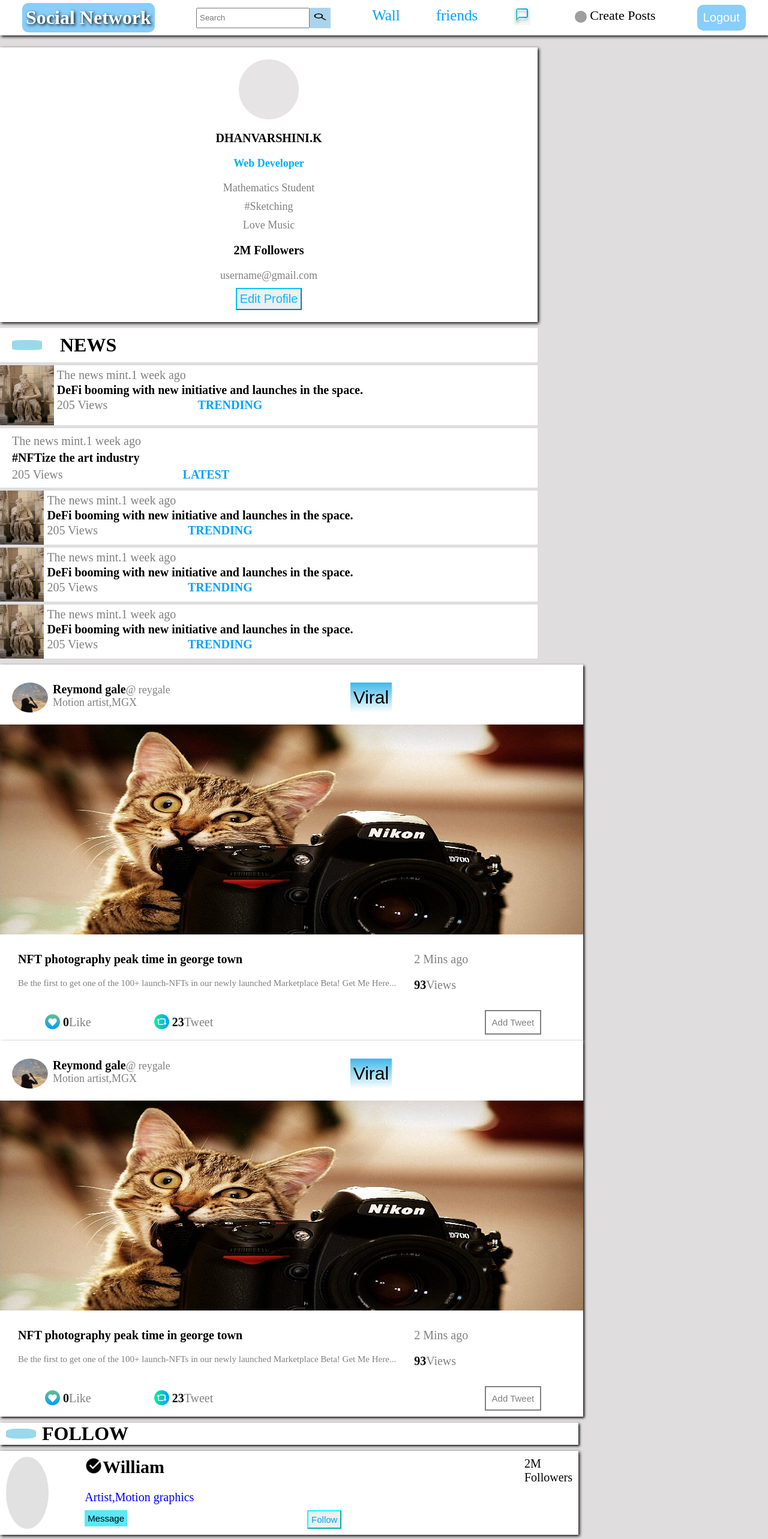
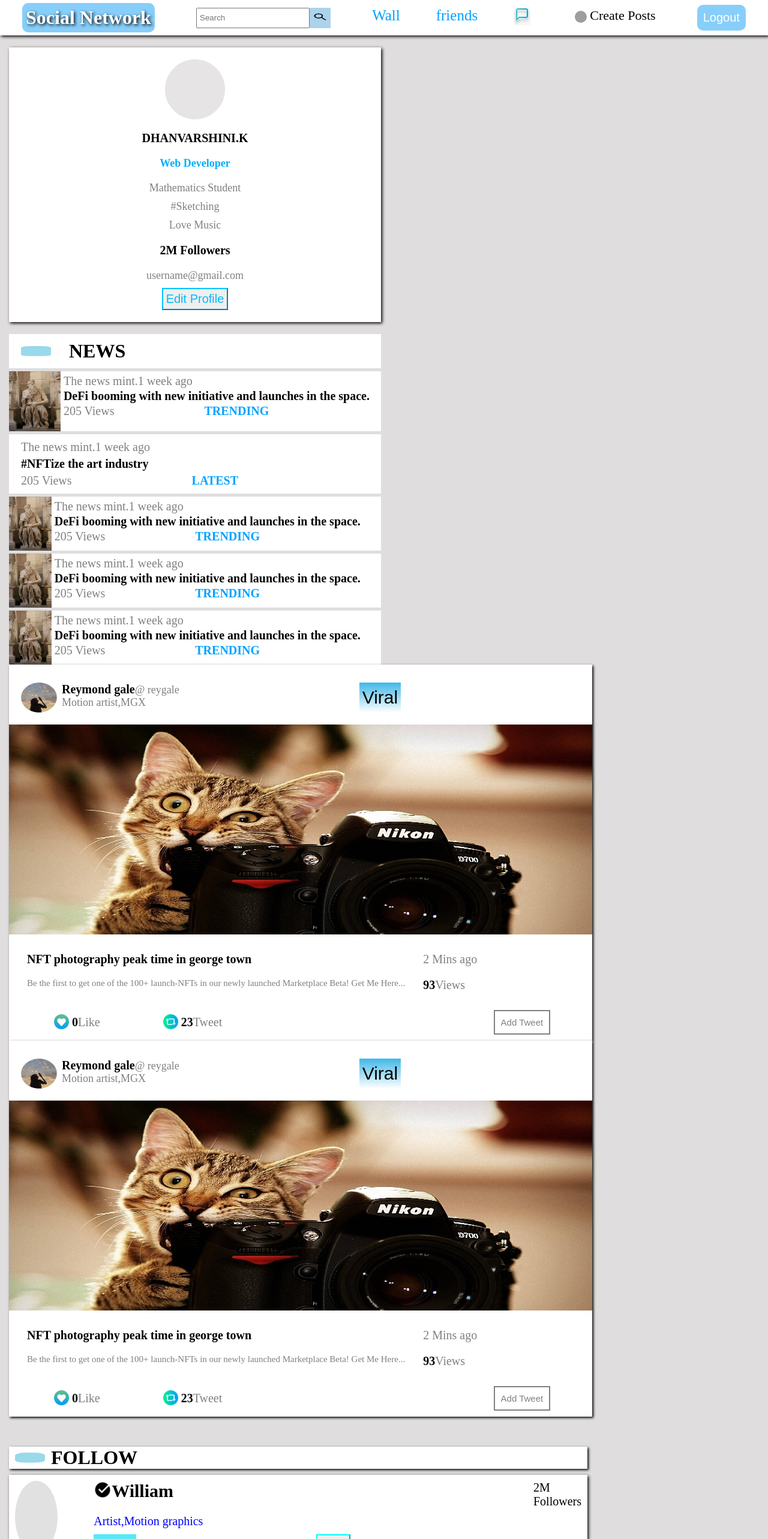
Before and after one commit to Dhanvarshinikarthi/socialnetwork, a React (Vite) app: page / in a window 1280 px wide. Shown: the top 2566 px of the page at 60% size. Built offline with nearby package versions, Linux system fonts and the light colour scheme; grey boxes are pictures that could not be loaded; the HTML template or start-up script is replaced by a standard one.

Commit message:
demo file

```diff
--- a/src/components/followlist/follow.css
+++ b/src/components/followlist/follow.css
@@ -4,7 +4,7 @@
 }
 .follow_main {
   box-shadow: 2px 2px 5px black;
-  width: 98%;
+  width: 100%;
   display: flex;
   flex-direction: row;
   gap: 10px;
--- a/src/components/newsfeed/newsfeed.css
+++ b/src/components/newsfeed/newsfeed.css
@@ -39,7 +39,7 @@ span {
   background-image: url(../../assets/images/bgimage.jpg);
   background-size: 100% 100%;
   height: 350px;
-  width: 1050px;
+  width: 100%;
 }
 .bio {
   display: flex;
--- a/src/pages/wall.css
+++ b/src/pages/wall.css
@@ -1,23 +1,28 @@
 .wall_list {
   display: flex;
   flex-direction: row;
-  gap: 10px;
+  /* gap: 10px; */
   justify-content: space-between;
-  width: 100%;
-  margin: 20px 0;
+  /* width: 100%; */
+  margin: 20px 15px;
 }
 .wallcontent {
   display: flex;
   flex-direction: column;
-  gap: 10px;
-  width: 70%;
+  gap: 20px;
+  /* width: 70%; */
 }
 .wall_news {
   display: flex;
   flex-direction: row;
-  gap: 10px;
+  gap: 50px;
 }
-@media (max-width: 1608px) {
+/* @media (max-width: 1608px) {
+  .wall_news {
+    flex-wrap: wrap;
+  }
+} */
+@media (max-width: 1433px) {
   .wall_news {
     flex-wrap: wrap;
   }
```
